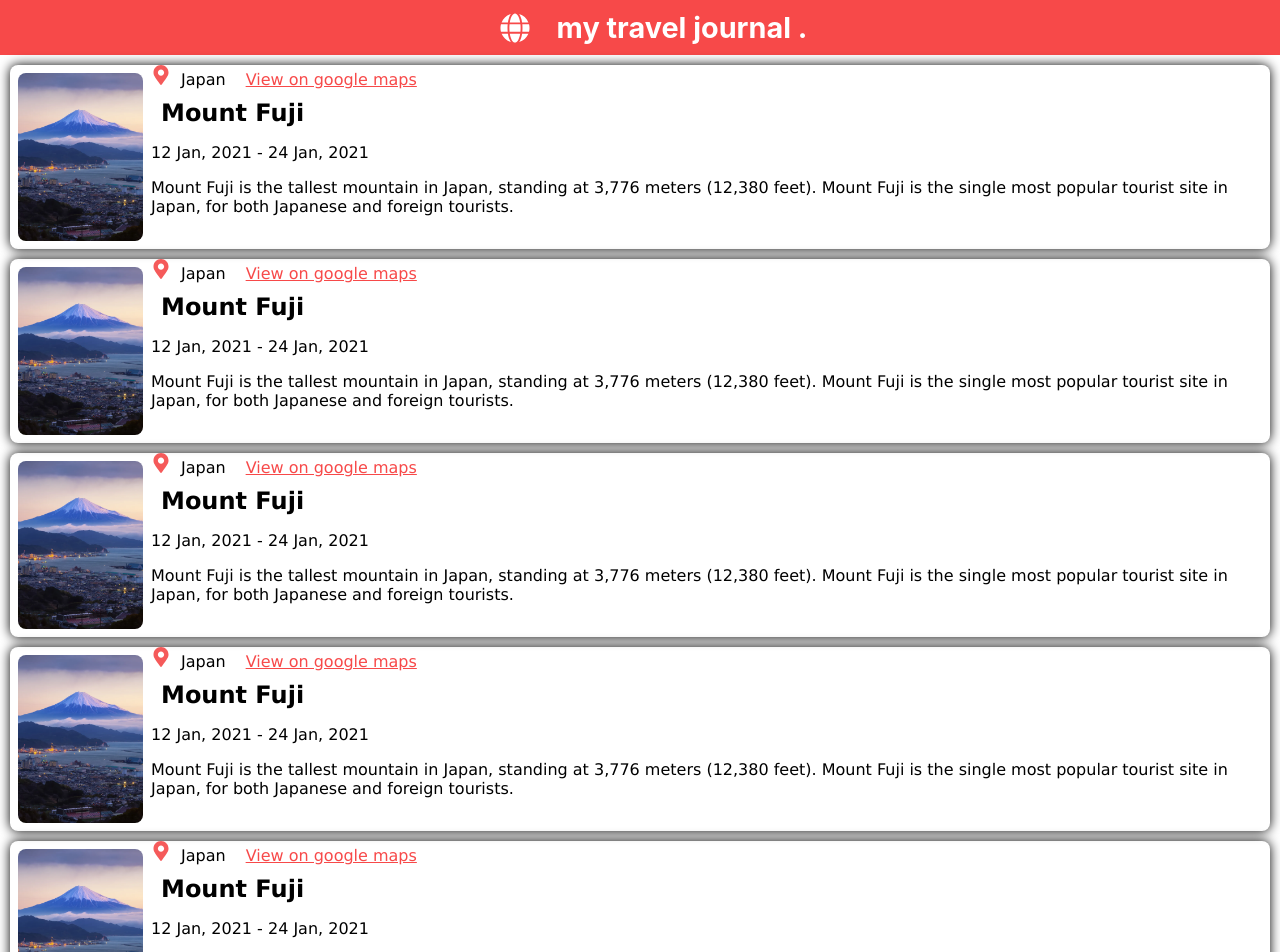
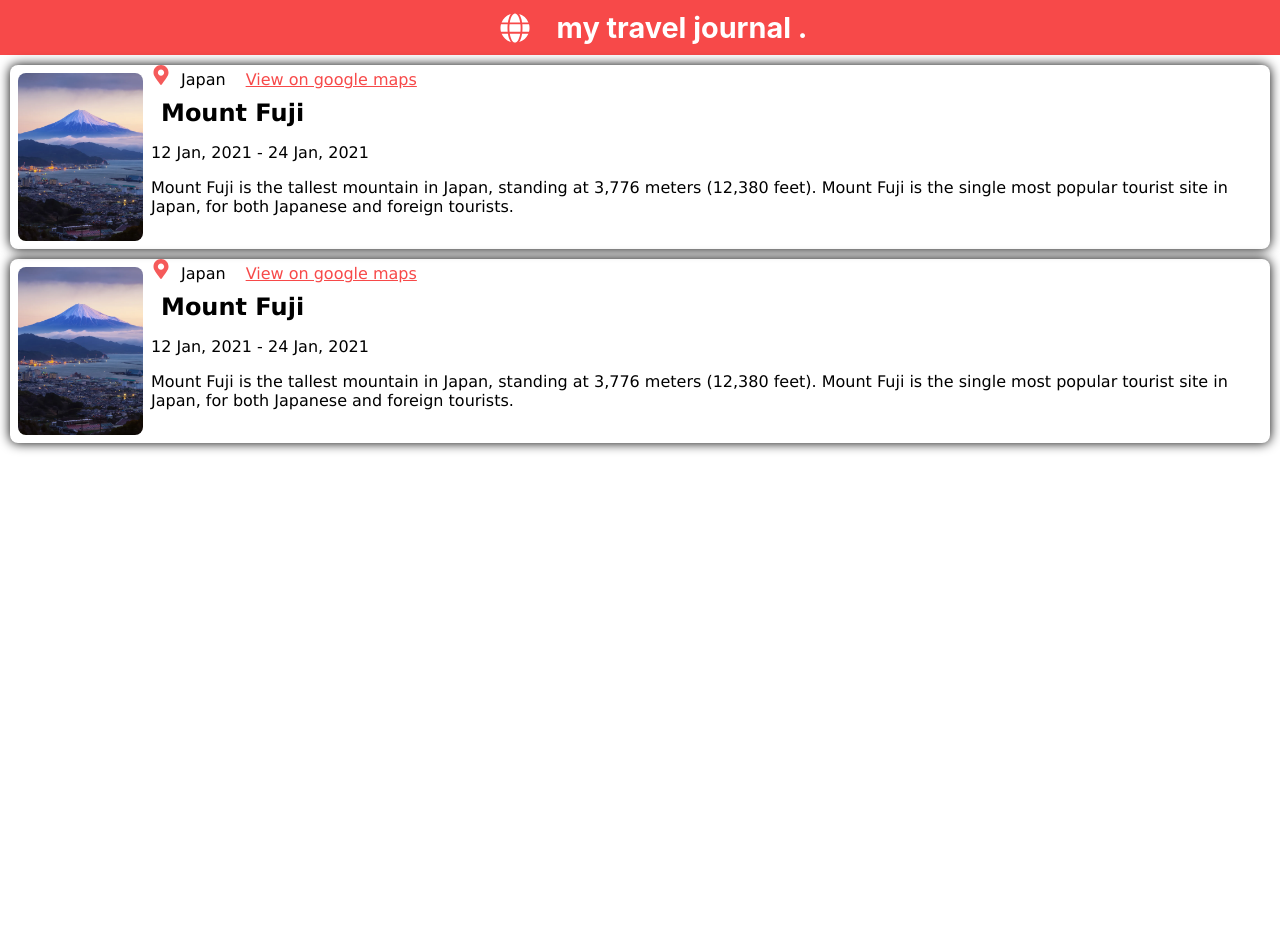
Before and after one commit to oussama1603/Travel-journal, a React (Vite) app: page / in a window 1280 px wide. Shown: the top 952 px of the page. After the commit the page ends 800 px from the top, so only its background shows below. Built offline with nearby package versions, Linux system fonts and the light colour scheme.

Commit message:
Update App.jsx

```diff
--- a/src/App.jsx
+++ b/src/App.jsx
@@ -7,9 +7,6 @@ export default function App(){
       <Header />
       <Entry />
       <Entry />
-      <Entry />
-      <Entry />
-      <Entry />
     </>
   )
 }
```
